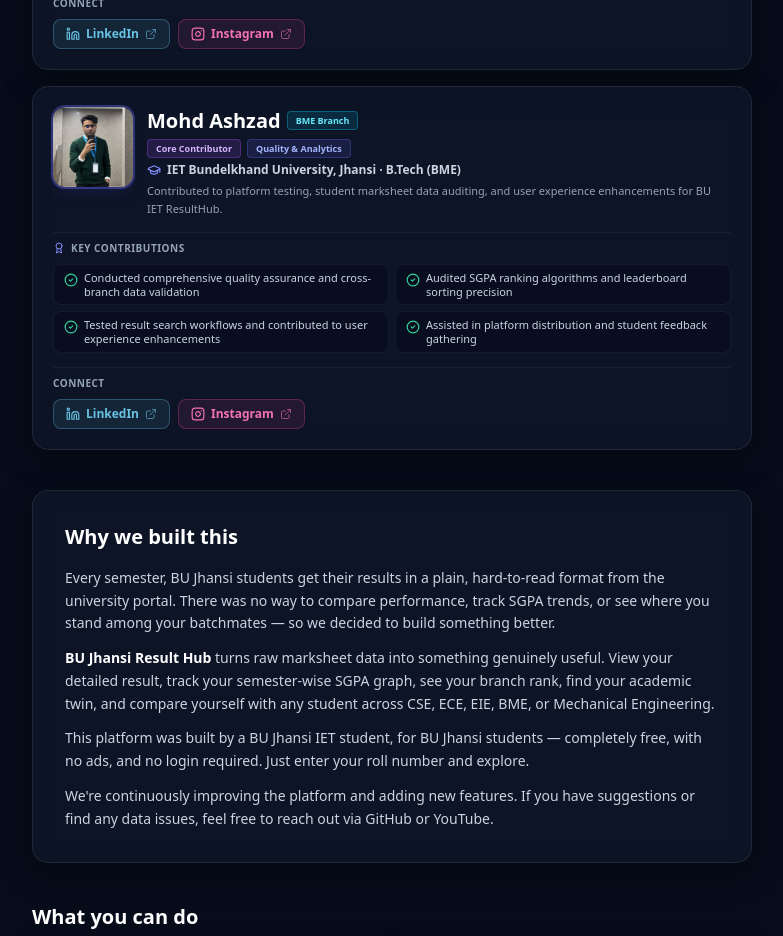
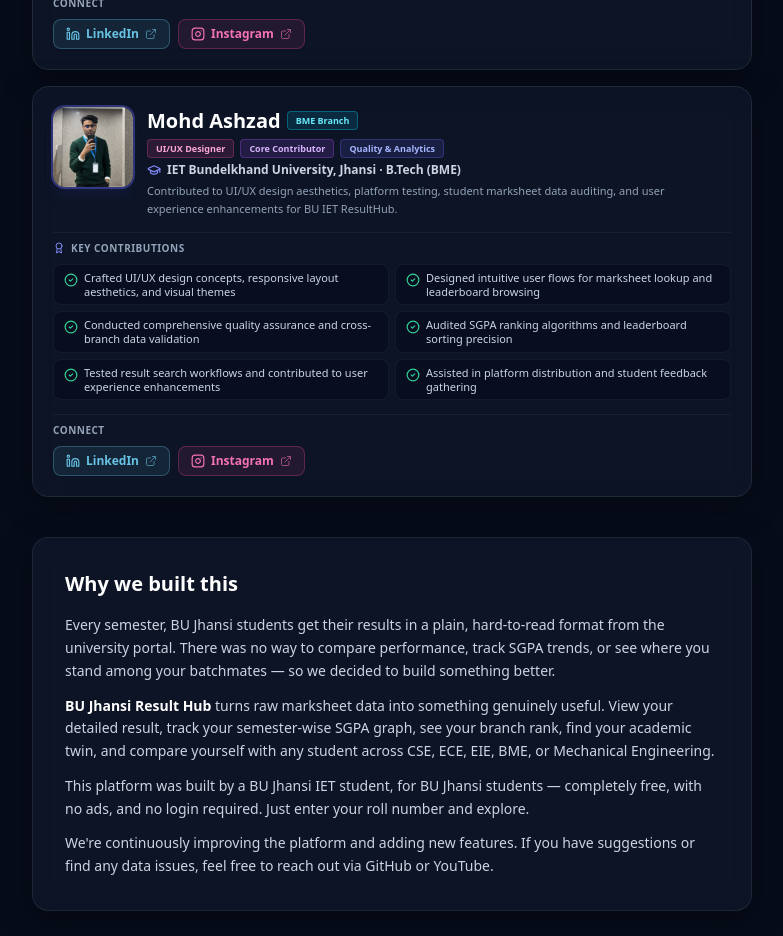
Before and after one commit to adityak39l/BU-Result-HUB, a Next.js app: page /about in a window 1280 px wide. Shown: the part 1220-2156 px from the top of the page, without its empty margins (248-1031 px from the left). Built offline with nearby package versions, Linux system fonts and the light colour scheme.

Commit message:
Add UI/UX Designer badge and UI contributions to Mohd Ashzad profile

```diff
--- a/app/about/page.js
+++ b/app/about/page.js
@@ -50,6 +50,8 @@
   ];
 
   const ashzadContributions = [
+    'Crafted UI/UX design concepts, responsive layout aesthetics, and visual themes',
+    'Designed intuitive user flows for marksheet lookup and leaderboard browsing',
     'Conducted comprehensive quality assurance and cross-branch data validation',
     'Audited SGPA ranking algorithms and leaderboard sorting precision',
     'Tested result search workflows and contributed to user experience enhancements',
@@ -320,6 +322,9 @@
               </div>
 
               <div className="flex flex-wrap items-center justify-center sm:justify-start gap-1.5">
+                <span className="text-[9px] px-2 py-0.5 rounded font-bold bg-pink-500/15 text-pink-300 border border-pink-500/30">
+                  UI/UX Designer
+                </span>
                 <span className="text-[9px] px-2 py-0.5 rounded font-bold bg-purple-500/15 text-purple-300 border border-purple-500/30">
                   Core Contributor
                 </span>
@@ -334,7 +339,7 @@
               </p>
 
               <p className="text-[11px] text-slate-400 leading-relaxed max-w-xl">
-                Contributed to platform testing, student marksheet data auditing, and user experience enhancements for BU IET ResultHub.
+                Contributed to UI/UX design aesthetics, platform testing, student marksheet data auditing, and user experience enhancements for BU IET ResultHub.
               </p>
             </div>
           </div>
```
